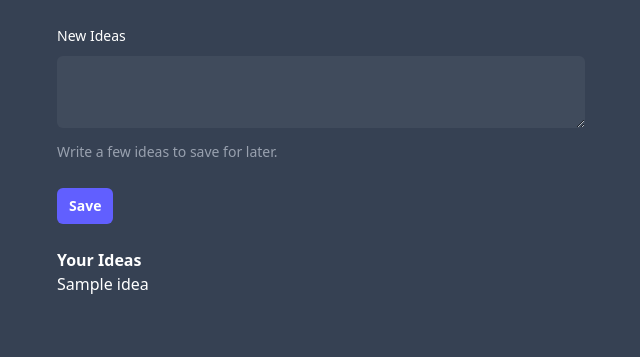
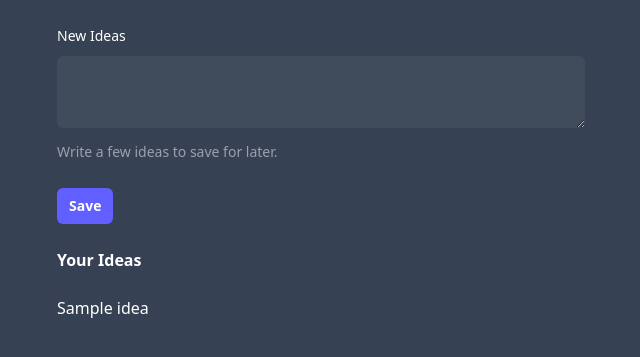
Before and after one commit to AlvioFg/laracast-idea, a Laravel app: template resources/views/ideas.blade.php in a window 1280 px wide. Shown: the top 357 px of the page, without its empty margins (319-959 px from the left). Run offline with Laravel 12, Linux system fonts and the light colour scheme; the template is opened without the code that fills it: most values are stand-ins (such as "Sample title", 1, 10 or a date in 2020).

Commit message:
nambahin margin dikit

```diff
--- a/resources/views/ideas.blade.php
+++ b/resources/views/ideas.blade.php
@@ -17,7 +17,7 @@
     <div class="mt-6 text-white">
         <h2 class="font-bold">Your Ideas</h2>
 
-        <ul>
+        <ul class="mt-6">
             @foreach($ideas as $idea)
                 <li> {{ $idea }} </li>
             @endforeach
```
